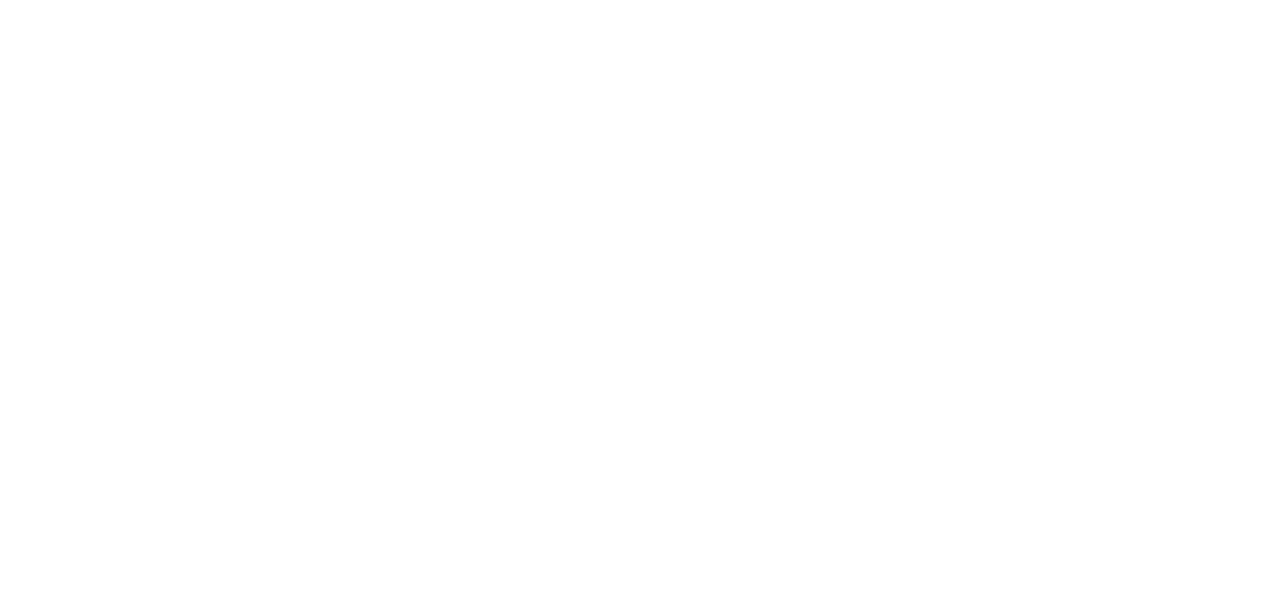
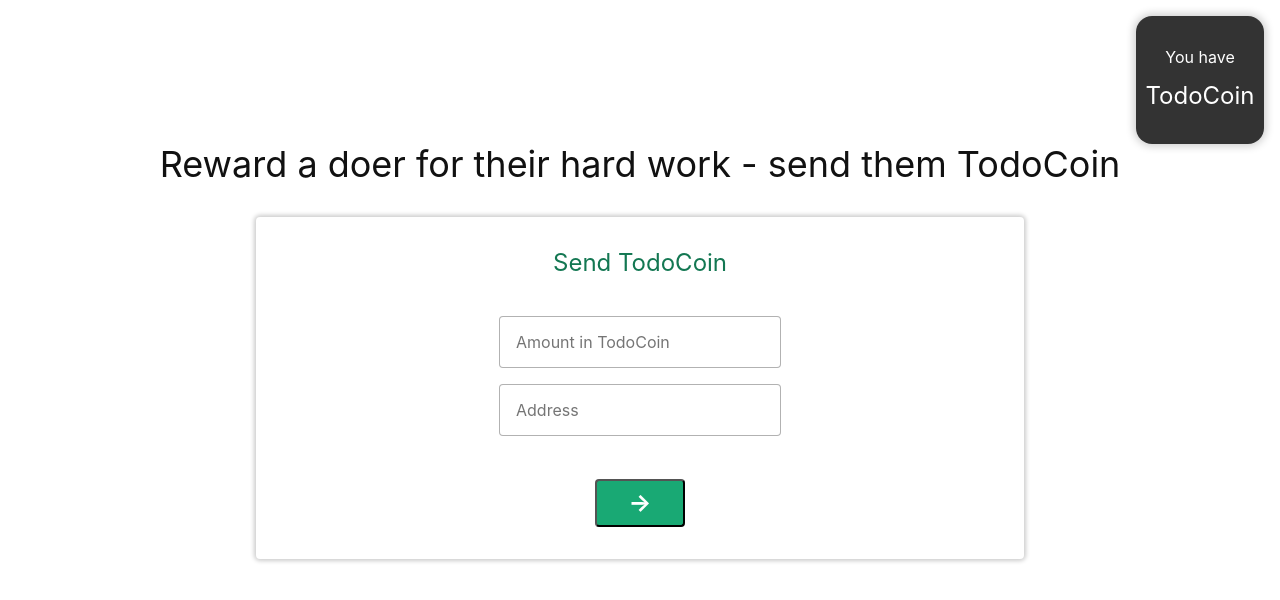
Before and after one commit to gitonga-deus/truffle-practice, a website: page chapter1/app/src/index.html in a window 1280 px wide. Drawn offline with nearby package versions, Linux system fonts and the light colour scheme.

Commit message:
building the UI

```diff
--- a/chapter1/app/src/index.html
+++ b/chapter1/app/src/index.html
@@ -1,14 +1,39 @@
 <!DOCTYPE html>
-<html lang="en">
+<html>
 
 <head>
-	<meta charset="UTF-8">
-	<meta http-equiv="X-UA-Compatible" content="IE=edge">
-	<meta name="viewport" content="width=device-width, initial-scale=1.0">
-	<title>Document</title>
+	<title>Mini Dapp</title>
+	<link rel="stylesheet" href="https://unpkg.com/tachyons@4.9.1/css/tachyons.min.css" />
+	<script src="./index.js"></script>
 </head>
 
-<body>
+<body class="sans-serif pa3">
+	<div class="absolute right-1 top-1 tc pt4 left f5 pb3 bg-black-80 w4
+h4 shadow-2 br4 white">You have
+		<div class="f3 mt3">
+			<span id="accountBalance" class="b"></span>
+			TodoCoin
+		</div>
+	</div>
+
+	<div class="tc f2 mt6 near-black">Reward a doer for their hard work - send them
+		TodoCoin</div>
+	<div class="pa4 mt4 bg-white shadow-1 br2 tc mw7 center">
+		<div class="f3 dark-green">Send TodoCoin</div>
+		<form class="pt3 pb4 ph5-l black-60">
+			<fieldset class="ba b--transparent ph0 mh0">
+				<div class="mt3 ph3 pa0-l">
+					<input class="pa3 input-reset ba b--black-30 br2 bg-white-smoke w100" type="number"
+						id="todoCoinReward" placeholder="Amount in TodoCoin">
+				</div>
+				<div class="mt3 ph3 pa0-l">
+					<input class="pa3 input-reset ba b--black-30 br2 bg-white-smoke w100" type="text" id="doer"
+						placeholder="Address" />
+				</div>
+			</fieldset>
+		</form>
+		<button class="white pa2 ph4 bg-green br2 f3 b pointer">→</button>
+	</div>
 
 </body>
 
```
